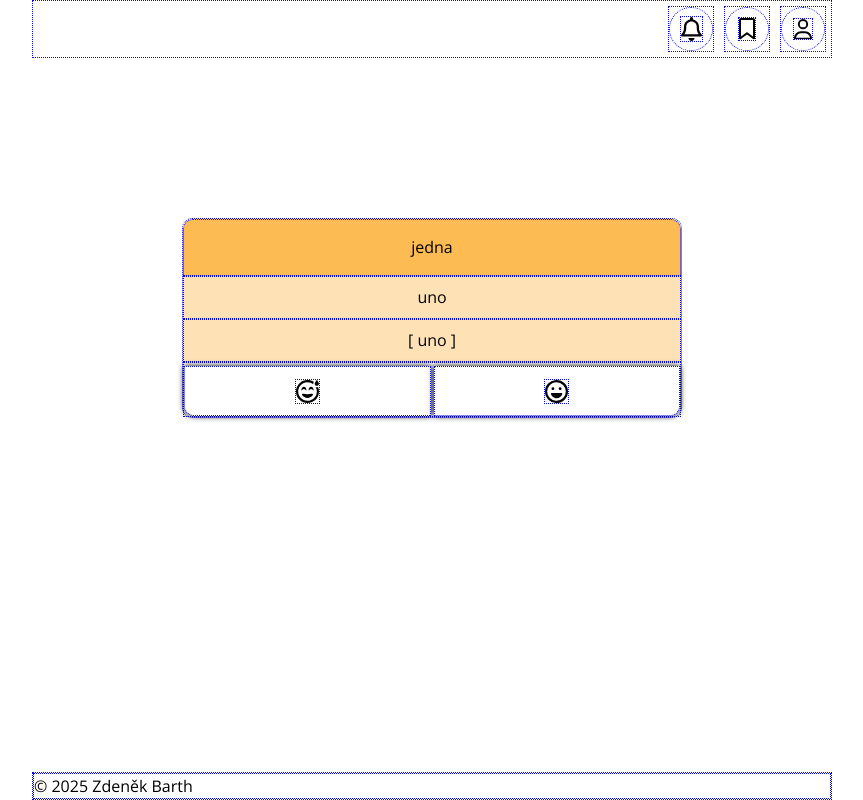
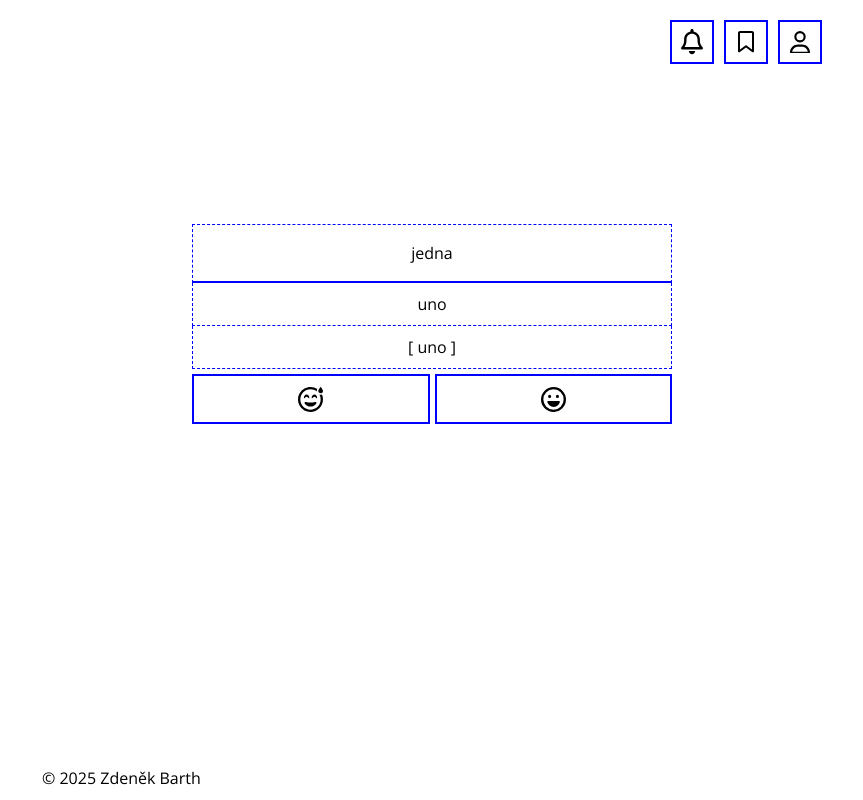
Before and after one commit to zdebar/018-Flash-Card-App, a React (Vite) app in the folder my-react-app/: page / in a window 1280 px wide. Shown: the whole page, without its empty margins (208-1071 px from the left). Built offline with nearby package versions, Linux system fonts and the light colour scheme.

Commit message:
Design 3rd Iteration

```diff
--- a/my-react-app/src/App.css
+++ b/my-react-app/src/App.css
@@ -2,4 +2,7 @@
   min-height: 100vh;
   max-width: 800px;
   margin: auto;
+
+  display: flex;
+  flex-direction: column;
 }
--- a/my-react-app/src/App.jsx
+++ b/my-react-app/src/App.jsx
@@ -9,7 +9,7 @@ import Library from './components/Library';
 
 export default function App() {
   return (
-    <div className="app flex-column">
+    <div className="app">
       <Header />
       <Routes>
         <Route path="/" element={<Card src="jedna" trg="uno" prn="uno" />} />
--- a/my-react-app/src/components/Card.css
+++ b/my-react-app/src/components/Card.css
@@ -10,9 +10,10 @@
     display: flex;
     flex-direction: column;
     justify-content: space-between;
+    padding: 0px var(--pad-small);
 }
 
-@media only screen and (max-width: 767px) {
+@media (max-width: 767px) {
     .card {
         margin: 20px auto 0px;
     }
@@ -25,6 +26,8 @@
     flex: 1.33;
     background-color: var(--card-src-color);
     border-radius: var(--card-border-radius) var(--card-border-radius) 0px 0px;
+    border: var(--border-secondary);
+    border-bottom: var(--border-primary);
 }
 
 .text__trg, .text__prn {
@@ -33,5 +36,7 @@
     display: flex;
     flex-direction: column;
     justify-content: center;
+    border: var(--border-secondary);
+    border-top: none;
 
 }
--- a/my-react-app/src/components/ChoiceBar.css
+++ b/my-react-app/src/components/ChoiceBar.css
@@ -7,7 +7,6 @@
 
 .choiceBar > button {
     height: 50px;
-    background-color: var(--base-color);
     box-shadow: var(--box-shadow);
 
     display: flex;
@@ -19,22 +18,13 @@
     width: 25px;
 }
 
-.choiceBar > button:hover {
-    background-color: rgb(210, 210, 210);
-}
-
-.choiceBar > button:active {
-    box-shadow: none;
-    border: 3px solid black;
-    background-color: white;
-}
-
-
 .repeatButton {
+    background-color: var(--base-color);
     border-radius: 0px 0px 0px var(--card-border-radius);
 
 }
 
 .knownButton {
+    background-color: var(--base-color);
     border-radius: 0px 0px var(--card-border-radius) 0px;
 }
--- a/my-react-app/src/components/Footer.css
+++ b/my-react-app/src/components/Footer.css
@@ -1,3 +1,4 @@
 .footer {
     margin-top: auto;
+    padding: var(--pad-small);
 }
--- /dev/null
+++ b/my-react-app/src/components/Header.css
@@ -0,0 +1,8 @@
+.header {
+    display: flex;
+    flex-direction: row;
+    justify-content: right;
+    gap: var(--flex-gap);
+    padding: var(--pad-small);
+    margin-top: 10px;
+}
--- a/my-react-app/src/components/Header.jsx
+++ b/my-react-app/src/components/Header.jsx
@@ -3,15 +3,16 @@ import Icon from './Icons/Icon';
 import IconBell from "./Icons/IconBell"
 import IconUser from "./Icons/IconUser"
 import IconLibrary from "./Icons/IconLibrary"
+import "./Header.css";
 
 export default function Header() {
   return (
-    <header className="flex right p1">
+    <header className="header">
+      <Link to="/">
+        <Icon IconImage={IconBell} style={{ width: "22px" }}/>
+      </Link>
       <Link to="/Library">
-        <Icon IconImage={IconBell} style={{ width: "23px" }}/>
-      </Link>
-      <Link to="/">
-        <Icon IconImage={IconLibrary} style={{ width: "18px" }}/>
+        <Icon IconImage={IconLibrary} style={{ width: "16px" }}/>
       </Link>
       <Link to="/User">
         <Icon IconImage={IconUser}/>
--- a/my-react-app/src/components/Icons/Icon.css
+++ b/my-react-app/src/components/Icons/Icon.css
@@ -2,21 +2,14 @@
   width: var(--icon-size);
   aspect-ratio: 1;
   background-color: transparent;
+
   display: flex;
   justify-content: center;
   align-items: center;
-  border-radius: 50%;
+
+  /* border-radius: 50%; */
 }
 
 .icon svg {
   width: 20px;
 }
-
-.icon:hover {
-  backdrop-filter: var(--hover-effect);
-}
-
-.icon:active {
-  border: 3px solid black;
-  backdrop-filter: none;
-}
--- a/my-react-app/src/design.css
+++ b/my-react-app/src/design.css
@@ -1,21 +1,26 @@
 /* Theming Variables */
 :root {
+    /* Padding */
+    --pad-small: 10px;
+
     /* Colors */
     --base-color: #ffffff;
     --text-color: black;
-    --card-src-color: #fcbb53;
-    --card-color:#fee2b6;
+    --card-src-color: white;
+    --card-color:white;
 
     /* Effect */
     --hover-effect: brightness(0.9);
 
     /* Borders */
-    --card-border-radius: 10px;
-    --box-shadow: 0px 0px 6px rgba(0, 0, 0, 1);
+    --card-border-radius: 0px;
+    --border-primary: blue solid 2px;
+    --border-secondary: blue dashed 1px;
+    --box-shadow: none;
 
     /* Gaps */
     --flex-gap: 10px;
-    --button-gap: 3px;
+    --button-gap: 5px;
 
     /* Icon */
     --icon-size: 44px;
@@ -33,3 +38,19 @@ body {
     button {
     transition: 0.1s ease-in-out;
 }
+
+/* Effects */
+button:hover {
+    background-color: rgb(210, 210, 210);
+}
+
+button:active {
+    box-shadow: none;
+    border: 3px solid black;
+    background-color: white;
+}
+
+/* Style */
+button {
+    border: var(--border-primary);
+}
--- a/my-react-app/src/layout.css
+++ /dev/null
@@ -1,19 +0,0 @@
-.flex {
-    display: flex;
-    flex-direction: row;
-    gap: var(--flex-gap);
-}
-
-.flex-column {
-    display: flex;
-    flex-direction: column;
-    gap: var(--flex-gap);
-}
-
-.right {
-    justify-content: right;
-}
-
-.p1 {
-    padding: 5px;
-}
--- a/my-react-app/src/main.css
+++ b/my-react-app/src/main.css
@@ -1,8 +1,7 @@
 @import url("reset.css");
 @import url("design.css");
-@import url("layout.css");
 
 /* Test style */
-.app * {
+/* .app * {
   border: blue 1px dotted;
-}
+} */
```
